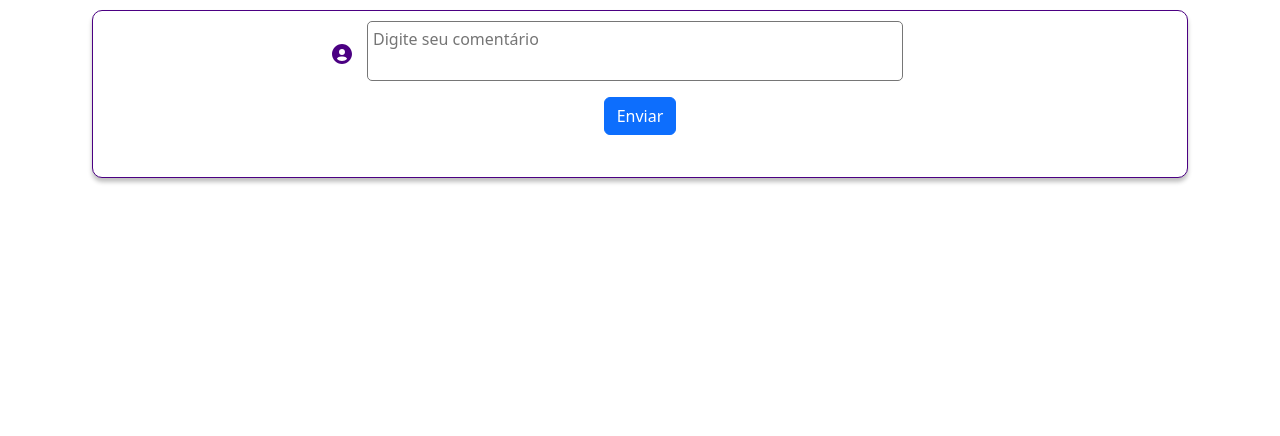
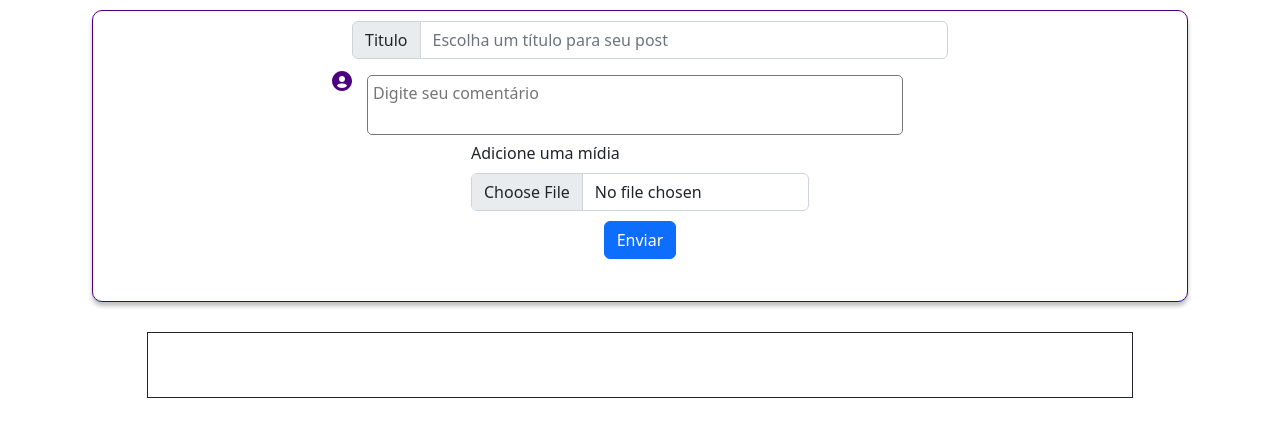
Before and after one commit to mateusarcedev/watchlog_inovatech, a plain HTML site: page public/home.html in a window 1280 px wide. Drawn offline with nearby package versions, Linux system fonts and the light colour scheme.

Commit message:
add others styles

```diff
--- /dev/null
+++ b/public/app.js
@@ -0,0 +1,10 @@
+btn = document.querySelector('#submit')
+
+btn.addEventListener('click', function(e) {
+
+    e.preventDefault();
+
+    document.getElementById('titulo').innerHTML = document.getElementById('title').value;;
+    document.getElementById('image').src = document.getElementById('formFile').value;
+    document.getElementById('mensagem').innerHTML = document.getElementById('comment').value;;
+})
--- a/home.html
+++ b/public/home.html
@@ -5,12 +5,12 @@
     <meta charset="UTF-8">
     <meta http-equiv="X-UA-Compatible" content="IE=edge">
     <meta name="viewport" content="width=device-width, initial-scale=1.0">
-    <link rel="stylesheet" href="../../assets/css/home.css">
+    <link rel="stylesheet" href="assets/css/home.css">
     <script src="https://kit.fontawesome.com/4d146c7c99.js" crossorigin="anonymous"></script>
     <link rel="preconnect" href="https://fonts.googleapis.com">
     <link rel="preconnect" href="https://fonts.gstatic.com" crossorigin>
     <link href="https://fonts.googleapis.com/css2?family=Roboto:wght@300;400;500;700&display=swap" rel="stylesheet">
-    <link rel="shortcut icon" href="../../assets/img/logo.svg" type="image/x-icon">
+    <link rel="shortcut icon" href="assets/img/logo.svg" type="image/x-icon">
     <link href="https://cdn.jsdelivr.net/npm/bootstrap@5.2.0-beta1/dist/css/bootstrap.min.css" rel="stylesheet" integrity="sha384-0evHe/X+R7YkIZDRvuzKMRqM+OrBnVFBL6DOitfPri4tjfHxaWutUpFmBp4vmVor" crossorigin="anonymous">
     <script src="app.js" defer></script>
     <title>WATCHLOG</title>
@@ -34,12 +34,16 @@
                     <div class="top-comment">
                         <img src="assets/img/user.svg" alt="foto do usuário">
                         <form action="">
+                            <div class="input-group mb-3">
+                                <span class="input-group-text" id="basic-addon1">Titulo</span>
+                                <input type="text" class="form-control" id="title" placeholder="Escolha um título para seu post" aria-label="Username" aria-describedby="basic-addon1">
+                              </div>
                             <textarea name="comment" id="comment" cols="60" rows="2"
                                 placeholder="Digite seu comentário"></textarea>
                             </div>
                             <div class="mb-3">
-                                <!-- <label for="formFile" class="form-label">Adicione uma mídia</label>
-                                <input class="form-control" type="file" id="formFile"> -->
+                                <label for="formFile" class="form-label">Adicione uma mídia</label>
+                                <input class="form-control" type="file" id="formFile">
                                 <div class="col-auto">
                                     <button type="submit" id="submit" class="btn btn-primary mb-3">Enviar</button>
                                   </div>
@@ -49,6 +53,7 @@
             </div>
 
         <div class="pubs">
+            <h2 id="titulo"></h2>
             <p id="mensagem"></p>
             <img id="image">
         </div>
```
Also changed, not shown: app.js (deleted, +0 -12 lines), firebase.json (added), package-lock.json (added), public/assets/css/home.css, public/assets/css/home.scss (renamed from assets/css/home.scss), public/assets/css/index.css (renamed from assets/css/index.css), public/assets/css/index.scss (renamed from assets/css/index.scss), public/assets/img/logo.svg (renamed from assets/img/logo.svg), public/assets/img/user.svg (renamed from assets/img/user.svg), public/index.html (renamed from login.html), public/main.js (renamed from main.js), 7 other files.
